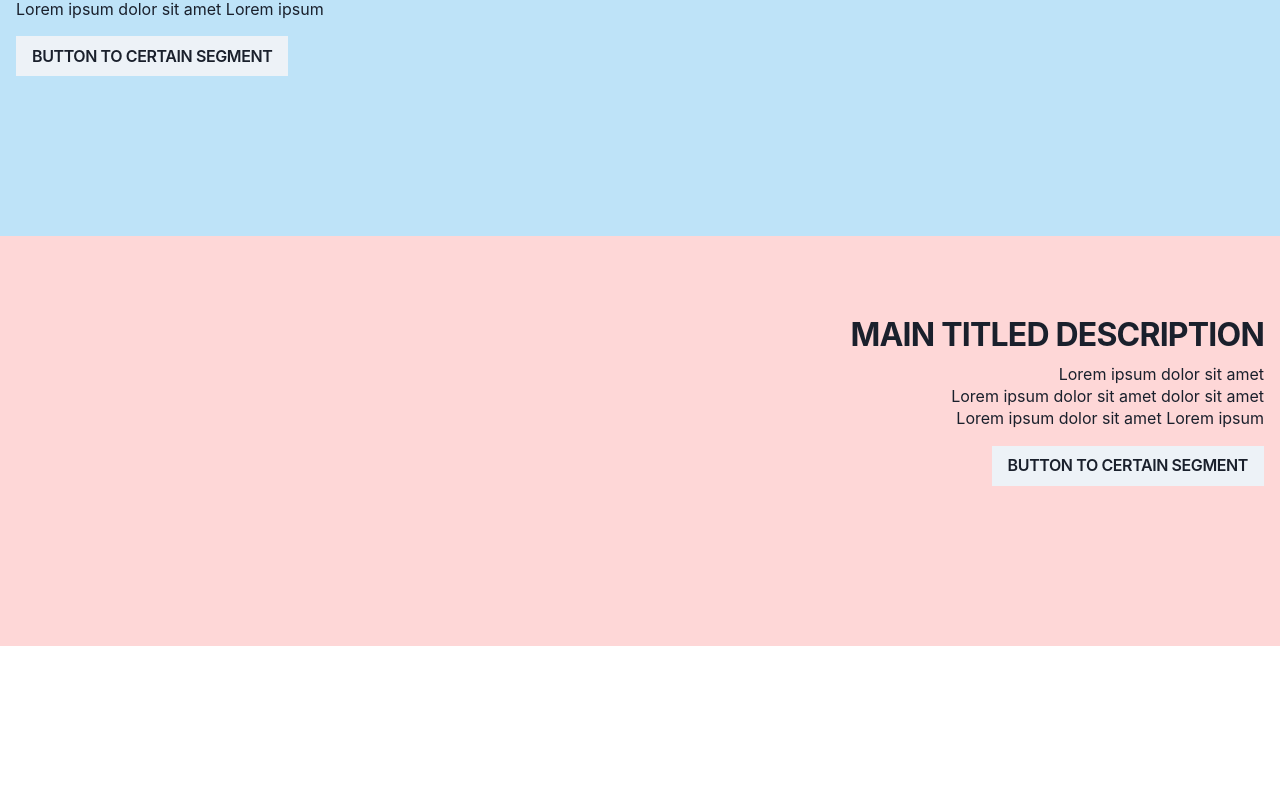
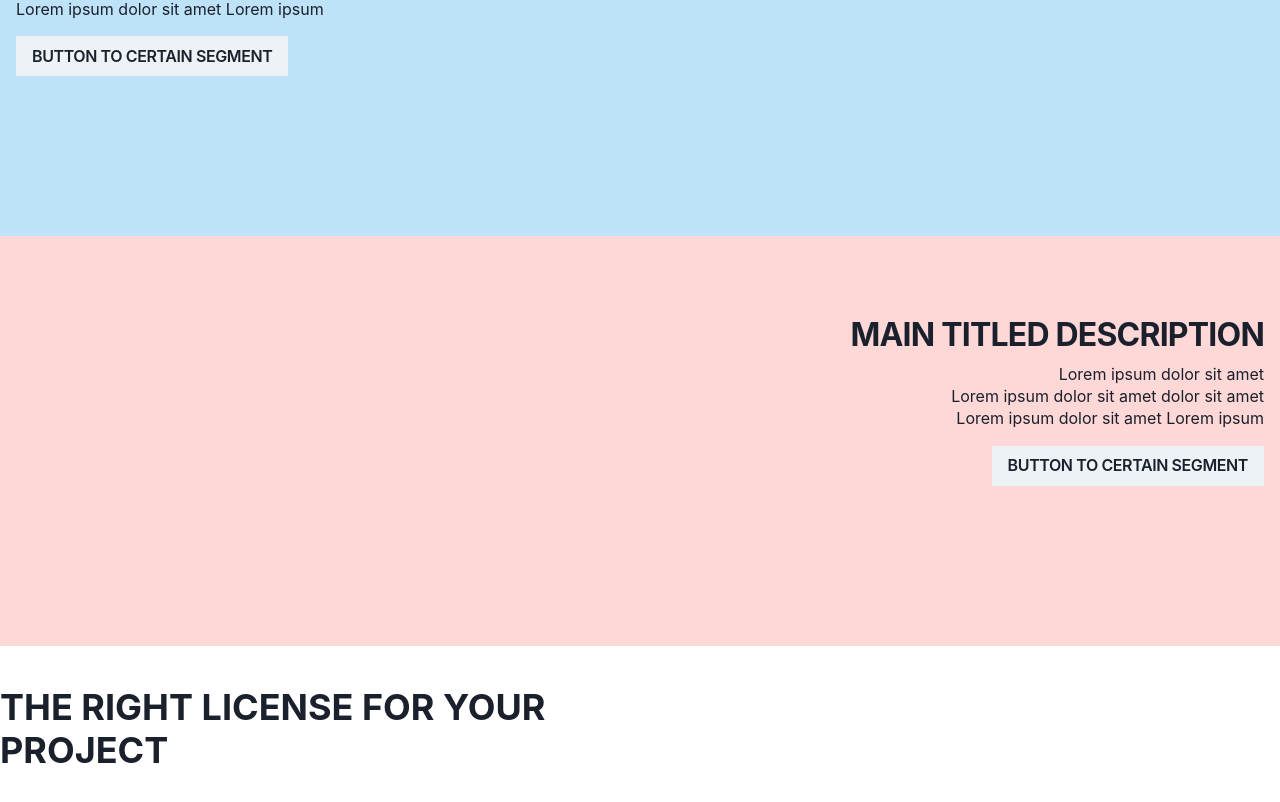
Before and after one commit to jasonLapina/Polypix-v2, a Next.js app: page / in a window 1280 px wide. Shown: the part 1663-2465 px from the top of the page. Before the commit the page ends 2309 px from the top, so only its background shows below. Built offline with nearby package versions, Linux system fonts and the light colour scheme.

Commit message:
start low-F testimonials section, add react-marquee

```diff
--- a/components/Home/HomePage.js
+++ b/components/Home/HomePage.js
@@ -1,5 +1,6 @@
 import Hero from "./Hero";
 import HomeSegment from "./HomeSegment";
+import Testimonials from "./Testimonials";
 function HomePage() {
   return (
     <>
@@ -7,6 +8,7 @@ function HomePage() {
       <HomeSegment variant={1} />
       <HomeSegment variant={2} />
       <HomeSegment variant={1} />
+      <Testimonials />
     </>
   );
 }
--- a/components/Home/HomeSegment.js
+++ b/components/Home/HomeSegment.js
@@ -1,5 +1,5 @@
 import { Box, Heading, VStack, Text, Button } from "@chakra-ui/react";
-import Layout from "../Shared/Layout/Layout";
+import ComponentLayout from "../Shared/Layout/ComponentLayout";
 function HomeSegment({ variant }) {
   const align = {
     text: variant === 1 ? "right" : "left",
@@ -7,7 +7,7 @@ function HomeSegment({ variant }) {
   };
   return (
     <Box pb='160px' pt='80px' bgColor={variant === 1 ? "red.100" : "blue.100"}>
-      <Layout>
+      <ComponentLayout>
         <VStack
           textAlign={align.text}
           px='16px'
@@ -32,7 +32,7 @@ function HomeSegment({ variant }) {
             BUTTON TO CERTAIN SEGMENT
           </Button>
         </VStack>
-      </Layout>
+      </ComponentLayout>
     </Box>
   );
 }
--- a/components/Home/Testimonials.js
+++ b/components/Home/Testimonials.js
@@ -1,6 +1,19 @@
-import { Box } from "@chakra-ui/react";
+import { Box, HStack, Heading } from "@chakra-ui/react";
+import ComponentLayout from "../Shared/Layout/ComponentLayout";
+import Marquee from "react-fast-marquee";
+
 function Testimonials() {
-  return <Box></Box>;
+  const dummyIcons = Array.from({ length: 8 });
+  return (
+    <Box py='40px'>
+      <ComponentLayout>
+        <Heading textTransform='uppercase'>
+          The right license for your <br /> project
+        </Heading>
+        <Box overflowY='hidden' speed={150} as={Marquee}></Box>
+      </ComponentLayout>
+    </Box>
+  );
 }
 
 export default Testimonials;
--- a/components/Shared/Layout/Layout.js
+++ b/components/Shared/Layout/ComponentLayout.js
@@ -1,5 +1,5 @@
 import { Box } from "@chakra-ui/react";
-function Layout(props) {
+function ComponentComponentLayout(props) {
   return (
     <Box maxW='1440px' mx='auto' {...props}>
       {props.children}
@@ -7,4 +7,4 @@ function Layout(props) {
   );
 }
 
-export default Layout;
+export default ComponentComponentLayout;
--- a/package.json
+++ b/package.json
@@ -16,6 +16,7 @@
     "framer-motion": "^10.12.22",
     "next": "13.4.10",
     "react": "18.2.0",
-    "react-dom": "18.2.0"
+    "react-dom": "18.2.0",
+    "react-fast-marquee": "^1.6.0"
   }
 }
```
Also changed, not shown: 1 other file (tests, documents, lock files or other folders).
